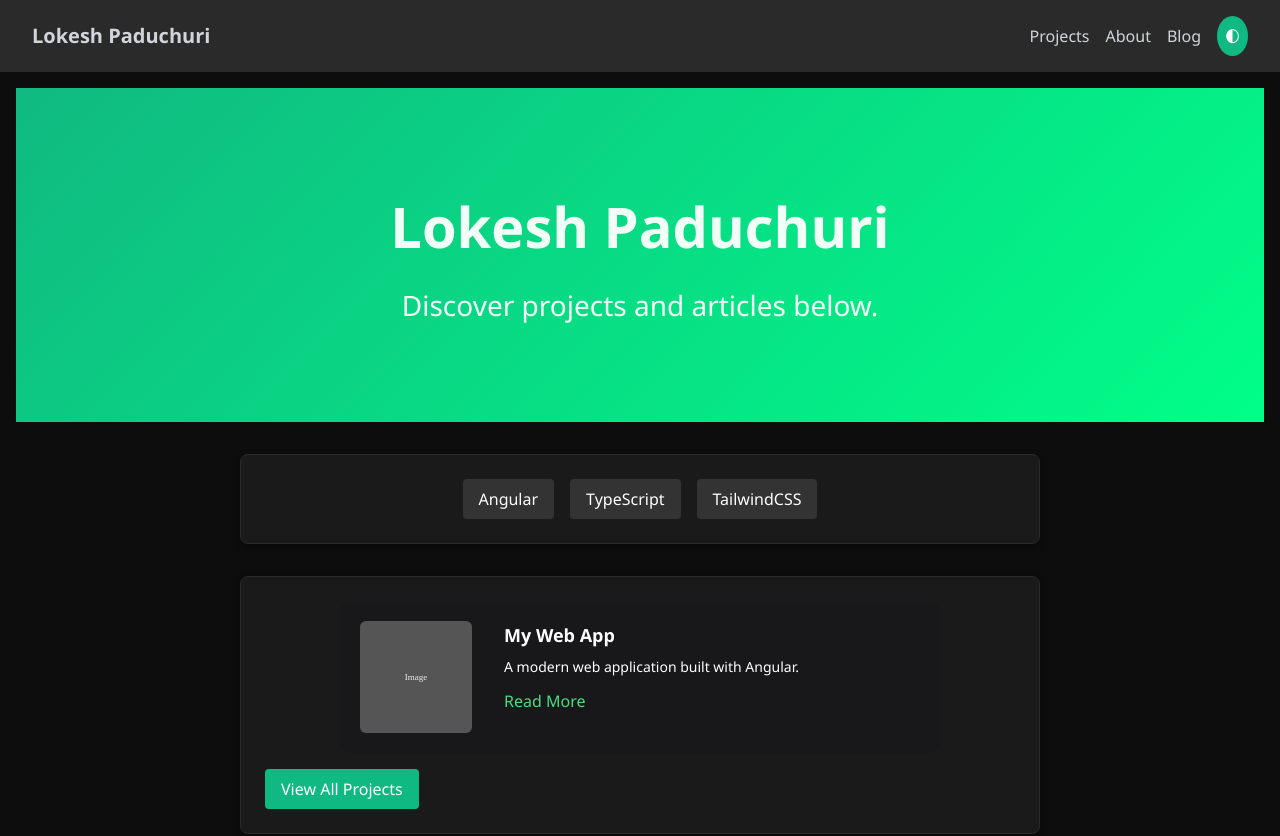
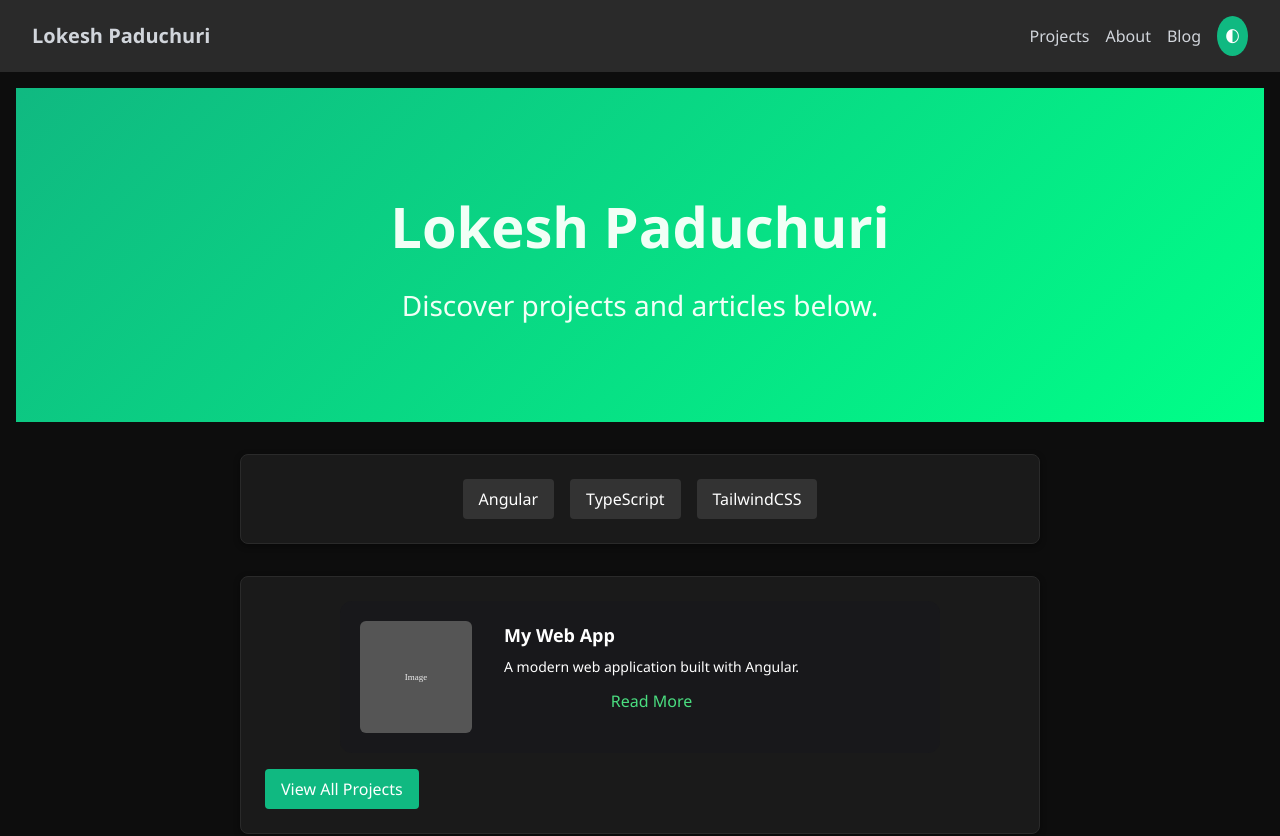
Before and after one commit to lokeshpaduchuri/lokeshpaduchuri, an Angular app in the folder angular-portfolio/: page / in a window 1280 px wide. Shown: the top 836 px of the page. Built offline with nearby package versions, Linux system fonts and the light colour scheme.

Commit message:
refactor: control slide-in panels from parent

```diff
--- a/angular-portfolio/src/app/components/project-card/project-card.component.html
+++ b/angular-portfolio/src/app/components/project-card/project-card.component.html
@@ -21,14 +21,16 @@
     <p class="project-card__description text-sm mb-3" itemprop="description">
       {{ description }}
     </p>
-    <a href="#" (click)="onReadMore($event)" class="project-card__link text-green-400 hover:underline">Read More</a>
+    <button (click)="onReadMore($event)" class="project-card__link text-green-400 hover:underline" type="button">
+      Read More
+    </button>
   </div>
   <div
-    *ngIf="panelOpen"
+    *ngIf="selected"
     class="absolute top-0 right-0 h-full w-full max-w-md bg-zinc-900 text-white rounded-xl z-30 transform transition-transform duration-300 ease-in-out translate-x-full"
-    [class.translate-x-0]="panelVisible"
+    [class.translate-x-0]="selected"
   >
-    <button class="absolute top-4 right-4 text-xl" (click)="closePanel()" aria-label="Close panel">✕</button>
+    <button class="absolute top-4 right-4 text-xl" (click)="onClose($event)" aria-label="Close panel">✕</button>
     <div class="p-6 space-y-4 overflow-y-auto h-full">
       <h3 class="text-2xl font-semibold">{{ title }}</h3>
       <img *ngIf="image" [src]="image" alt="{{ title }}" class="w-full h-48 object-cover rounded-md" />
--- a/angular-portfolio/src/app/components/project-card/project-card.component.ts
+++ b/angular-portfolio/src/app/components/project-card/project-card.component.ts
@@ -1,4 +1,4 @@
-import { Component, Input } from '@angular/core';
+import { Component, EventEmitter, Input, Output } from '@angular/core';
 import { trigger, transition, style, animate } from '@angular/animations';
 
 @Component({
@@ -22,8 +22,13 @@ export class ProjectCardComponent {
   @Input() techStack?: string[];
   @Input() liveLink?: string;
 
-  panelOpen = false;
-  panelVisible = false;
+  /** True when this card's slide-in panel should be visible */
+  @Input() selected = false;
+
+  /** Notify parent when user requests to open the panel */
+  @Output() readMore = new EventEmitter<void>();
+  /** Notify parent when the slide-in panel should close */
+  @Output() close = new EventEmitter<void>();
 
   imageLoaded = false;
 
@@ -33,12 +38,11 @@ export class ProjectCardComponent {
 
   onReadMore(event: Event) {
     event.preventDefault();
-    this.panelOpen = true;
-    setTimeout(() => (this.panelVisible = true));
+    this.readMore.emit();
   }
 
-  closePanel() {
-    this.panelVisible = false;
-    setTimeout(() => (this.panelOpen = false), 300);
+  onClose(event: Event) {
+    event.stopPropagation();
+    this.close.emit();
   }
 }
--- a/angular-portfolio/src/app/home/home.component.html
+++ b/angular-portfolio/src/app/home/home.component.html
@@ -11,6 +11,9 @@
       [link]="project?.link"
       [techStack]="project?.techStack"
       [liveLink]="project?.liveLink"
+      [selected]="selectedProject === project"
+      (readMore)="openSlideIn(project)"
+      (close)="closePanel()"
     ></app-project-card>
     <a routerLink="/projects" class="home__link">View All Projects</a>
   </section>
--- a/angular-portfolio/src/app/home/home.component.ts
+++ b/angular-portfolio/src/app/home/home.component.ts
@@ -19,6 +19,7 @@ type Post = BlogData;
 export class HomeComponent implements OnInit {
   project?: Project;
   post?: Post;
+  selectedProject: Project | null = null;
 
   constructor(private data: DataService) {}
 
@@ -26,4 +27,12 @@ export class HomeComponent implements OnInit {
     this.data.getProjects().subscribe(p => (this.project = p[0]));
     this.data.getPosts().subscribe(b => (this.post = b[0]));
   }
+
+  openSlideIn(project: Project) {
+    this.selectedProject = project;
+  }
+
+  closePanel() {
+    this.selectedProject = null;
+  }
 }
--- a/angular-portfolio/src/app/projects/projects.component.html
+++ b/angular-portfolio/src/app/projects/projects.component.html
@@ -8,5 +8,8 @@
     [link]="p.link"
     [techStack]="p.techStack"
     [liveLink]="p.liveLink"
+    [selected]="selectedProject === p"
+    (readMore)="openSlideIn(p)"
+    (close)="closePanel()"
   ></app-project-card>
 </section>
--- a/angular-portfolio/src/app/projects/projects.component.ts
+++ b/angular-portfolio/src/app/projects/projects.component.ts
@@ -17,10 +17,19 @@ interface Project {
 })
 export class ProjectsComponent implements OnInit {
   projects: Project[] = [];
+  selectedProject: Project | null = null;
 
   constructor(private data: DataService) {}
 
   ngOnInit(): void {
     this.data.getProjects().subscribe(p => (this.projects = p));
   }
+
+  openSlideIn(project: Project) {
+    this.selectedProject = project;
+  }
+
+  closePanel() {
+    this.selectedProject = null;
+  }
 }
```
